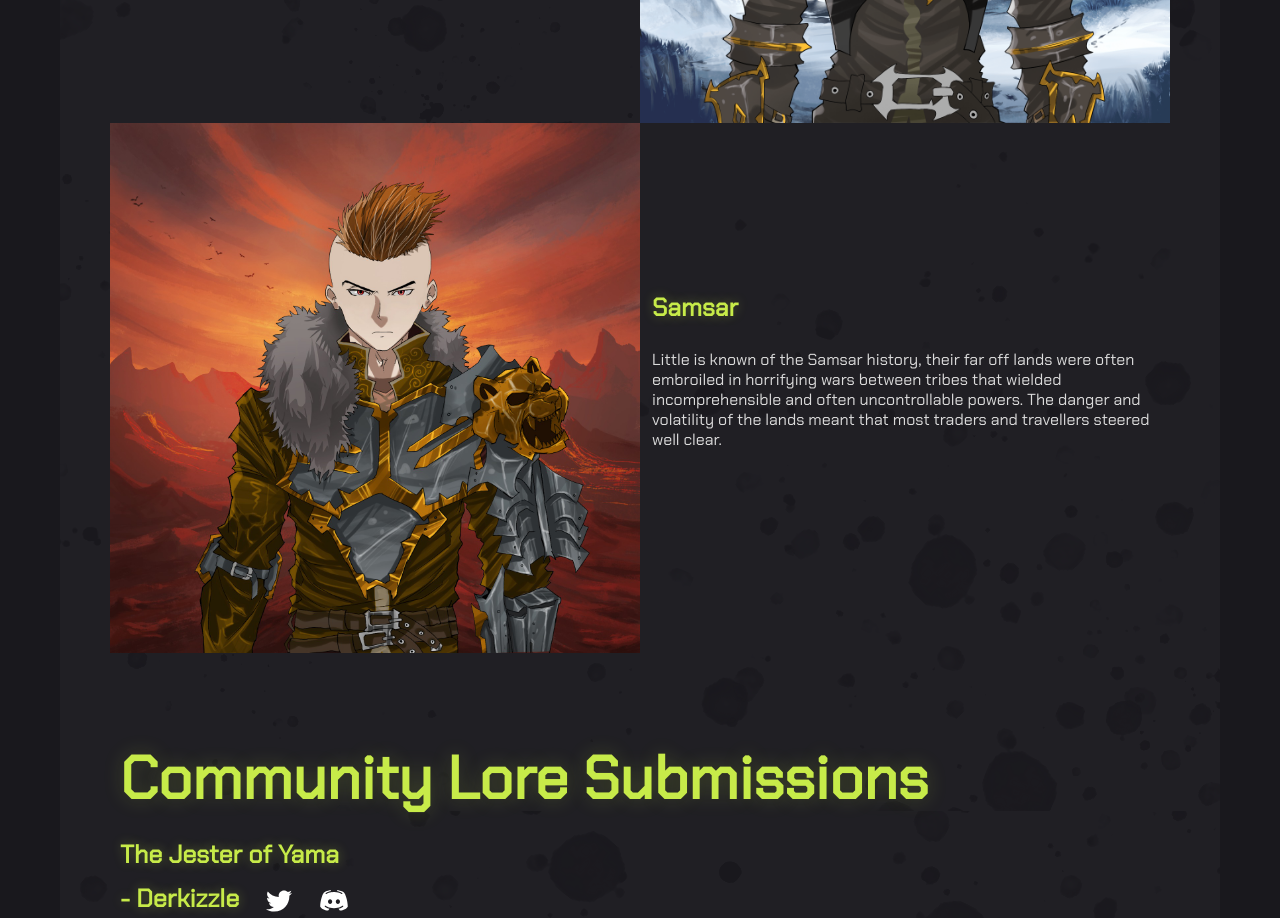
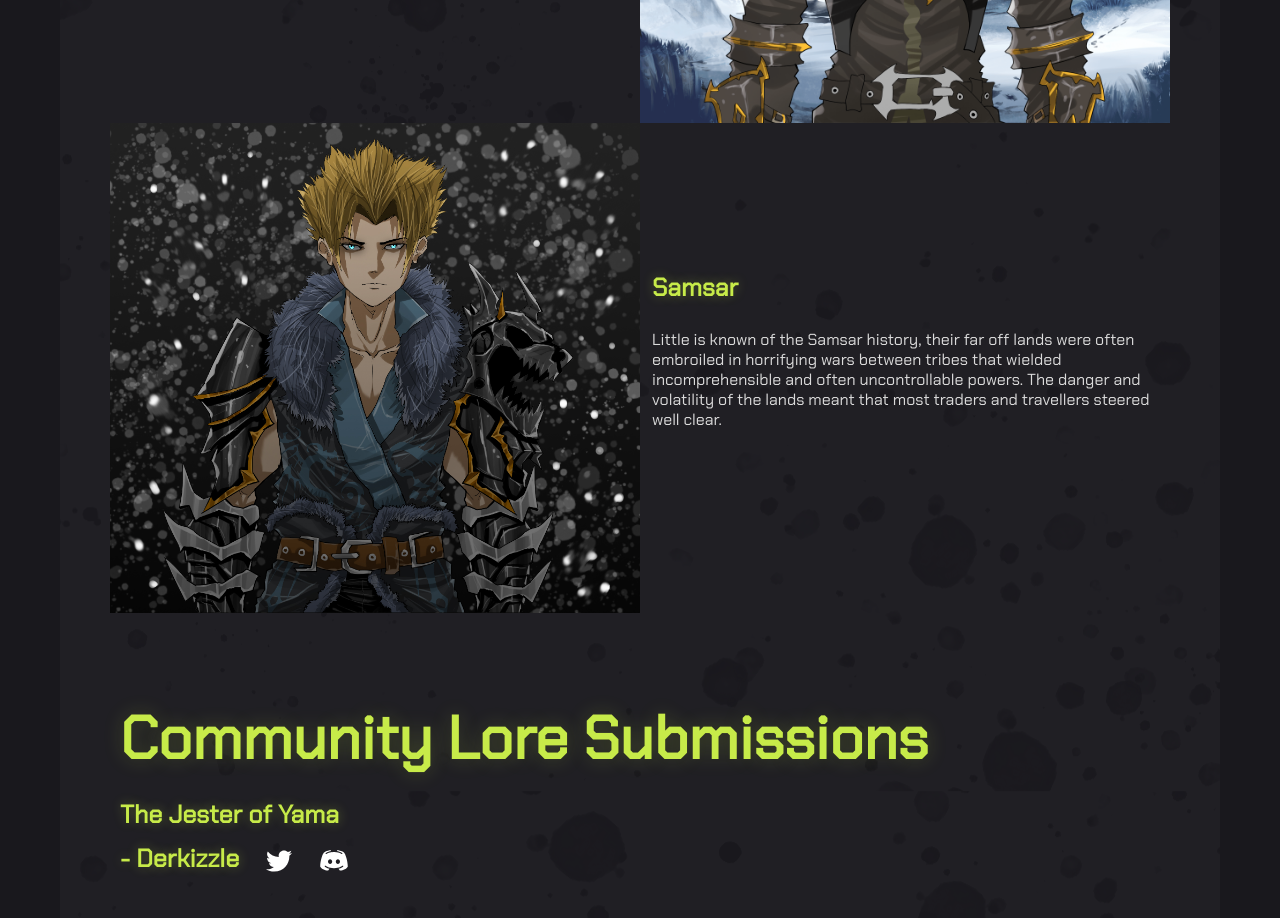
Before and after one commit to ibilalfaizz/shadow-quest, a Next.js app: page /archives in a window 1280 px wide. Shown: the part 3080-3998 px from the top of the page. Built offline with nearby package versions, Linux system fonts and the light colour scheme.

Commit message:
Update Archives.js

```diff
--- a/Components/Others/Archives.js
+++ b/Components/Others/Archives.js
@@ -152,7 +152,7 @@
               {/* Samsar */}
               <div className="row">
                 <div className="col-md-6 col-sm-12 p-md-0 order-sm-2 order-md-1">
-                  <img src="/assets/images/nations/Samsar.jpeg" alt="Samsar" />
+                  <img src="/assets/images/nations/DarkSamsar.jpg" alt="Samsar" />
                 </div>
                 <div className="col-md-6 col-sm-12 order-sm-1 order-md-2">
                   <h1 className="gametheorykanji _20bottom">
```
